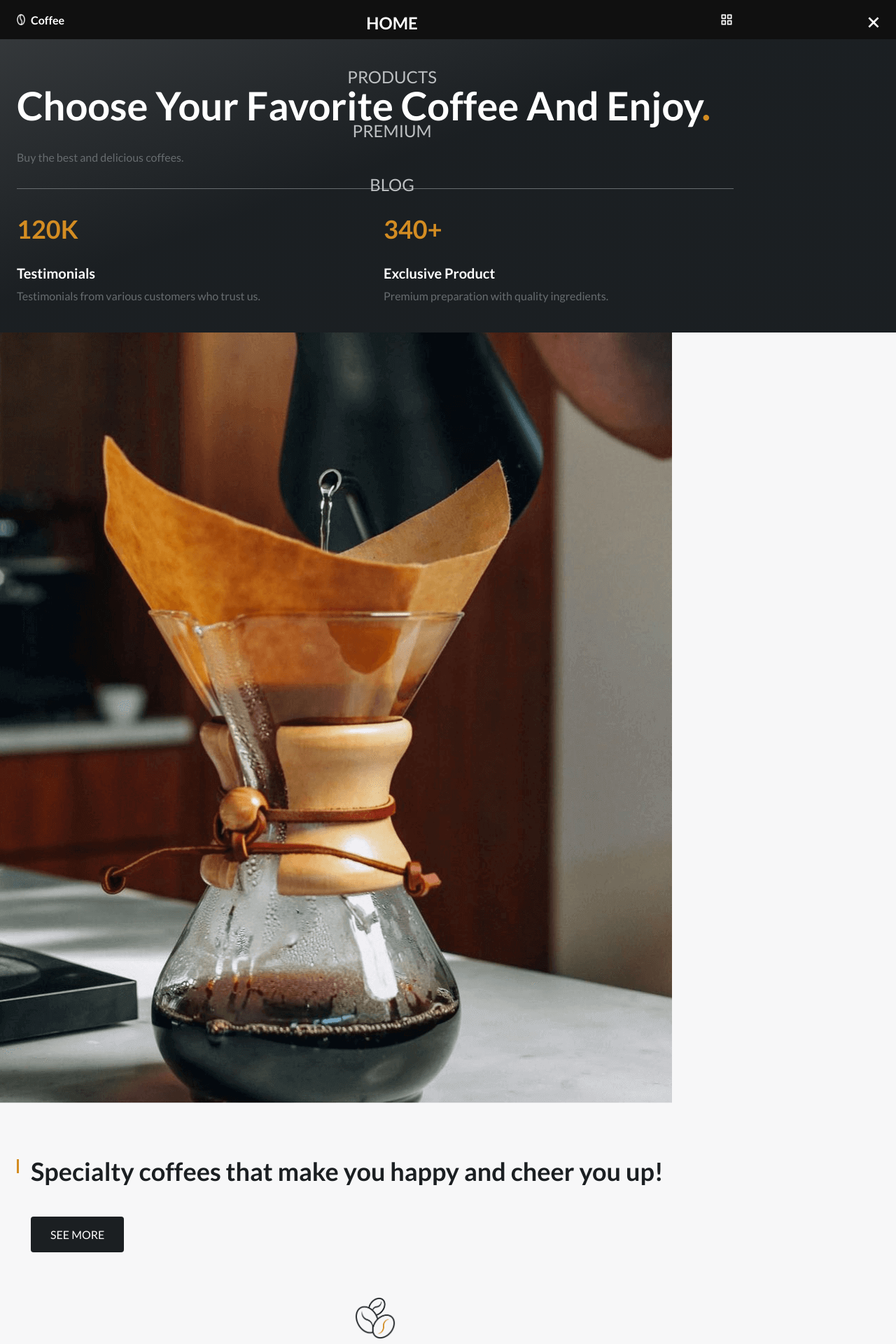
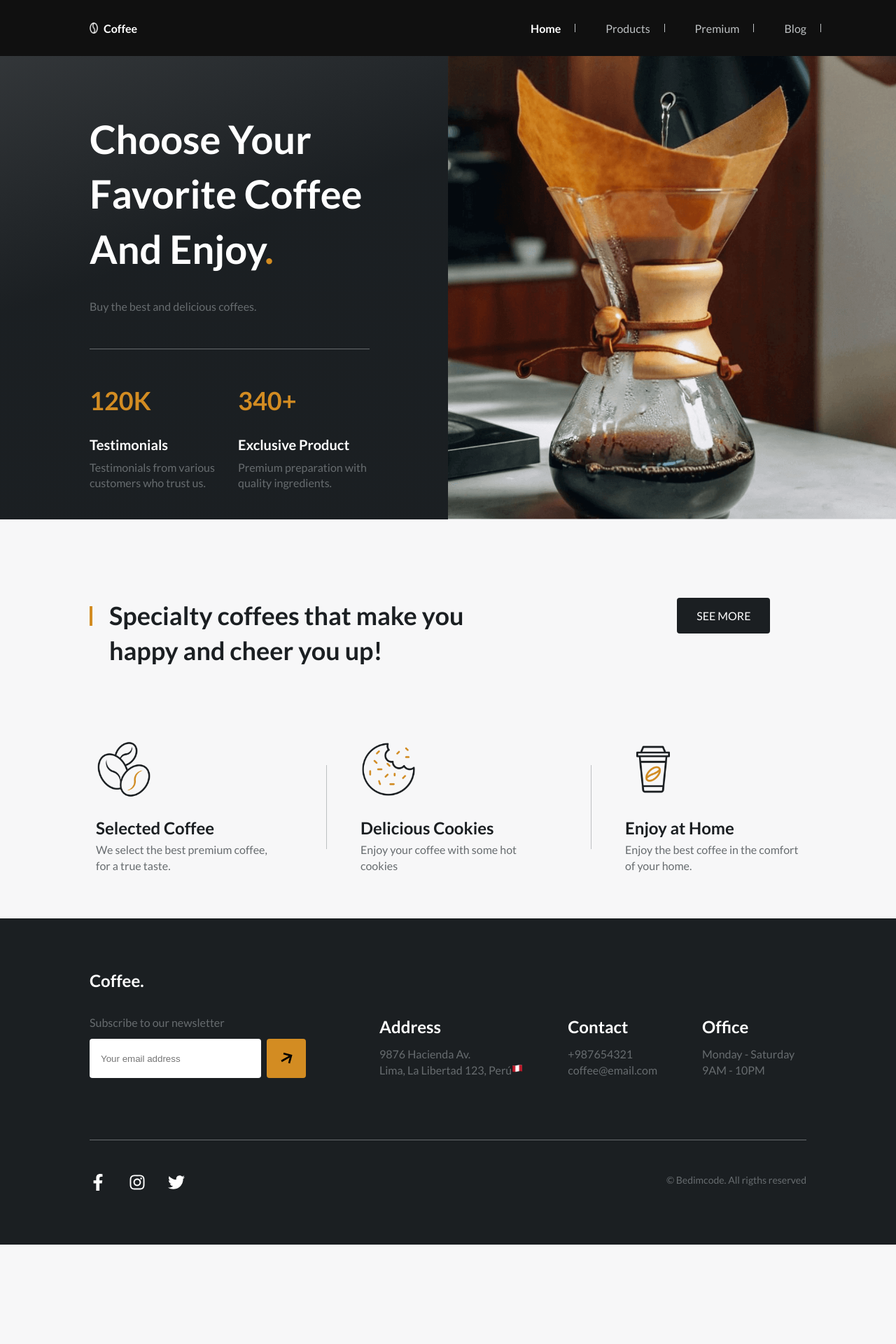
Before and after one commit to AugustoTI/coffee-website, a Next.js app: page / in a window 1280 px wide. Shown: the top 1920 px of the page at 70% size. After the commit the page ends 1778 px from the top, so only its background shows below. Built offline with nearby package versions, Linux system fonts and the light colour scheme.

Commit message:
applying responsive design

```diff
--- a/src/components/Footer/styles.ts
+++ b/src/components/Footer/styles.ts
@@ -4,6 +4,47 @@ export const Wrapper = styled.footer`
   ${() => css`
     background: var(--black-color);
     padding: 4.5rem 0 2.5rem;
+
+    @media screen and (min-width: 576px) {
+      ${FooterNewsletter} {
+        width: 350px;
+      }
+    }
+
+    @media screen and (min-width: 767px) {
+      ${FooterContent} {
+        grid-template-columns: repeat(2, 1fr);
+        align-items: center;
+      }
+    }
+
+    @media screen and (min-width: 1072px) {
+      ${FooterContent} {
+        grid-template-columns: repeat(4, max-content);
+        column-gap: 4rem;
+        padding-bottom: 5.5rem;
+      }
+
+      ${FooterGroup} {
+        margin-top: 3rem;
+        justify-content: space-between;
+        flex-direction: row;
+
+        ul {
+          column-gap: 2rem;
+
+          a {
+            font-size: 1.5rem;
+          }
+        }
+      }
+
+      ${FooterContainer} {
+        h1 {
+          font-size: var(--h2-font-size);
+        }
+      }
+    }
   `}
 `
 
--- a/src/components/Header/styles.ts
+++ b/src/components/Header/styles.ts
@@ -1,4 +1,5 @@
 import styled, { css } from 'styled-components'
+import { LinkElement } from '../LinkActive/styles'
 
 interface HeaderContainerProps {
   backgroundActive: boolean
@@ -38,6 +39,41 @@ export const Container = styled.header<HeaderContainerProps>`
     z-index: var(--z-fixed);
     transition: background 0.2s;
     ${handleChangeBackground(backgroundActive)}
+
+    @media screen and (min-width: 767px) {
+      ${HeaderNav} {
+        height: calc(var(--header-height) + 1.5rem);
+      }
+
+      ${HeaderButtonClose}, ${HeaderButtonOpen} {
+        display: none;
+      }
+
+      ${HeaderNavMenu} ul {
+        flex-direction: row;
+        padding-top: 0;
+        column-gap: 4rem;
+      }
+
+      ${LinkElement} {
+        position: relative;
+        font-size: var(--normal-font-size);
+        text-transform: initial;
+        color: ${backgroundActive && 'var(--text-color)'};
+
+        &::after {
+          content: '';
+          position: absolute;
+          width: 1px;
+          height: 12px;
+          background: var(--text-color-light);
+          transform: translateX(1.25rem);
+          top: 0;
+          bottom: 0;
+          margin: auto 0;
+        }
+      }
+    }
   `}
 `
 
--- a/src/components/Specialty/styles.ts
+++ b/src/components/Specialty/styles.ts
@@ -1,7 +1,51 @@
 import styled, { css } from 'styled-components'
 
 export const Wrapper = styled.div`
-  ${() => css``}
+  ${() => css`
+    @media screen and (min-width: 576px) {
+      ${SpecialtyCategory} {
+        grid-template-columns: repeat(2, 200px);
+        column-gap: 3rem;
+      }
+    }
+
+    @media screen and (min-width: 1072px) {
+      ${SpecialtyBox} {
+        display: grid;
+        grid-template-columns: 2fr 0.5fr;
+      }
+
+      ${SpecialtyCategoryGroup} {
+        text-align: initial;
+
+        img {
+          width: 80px;
+          margin-bottom: 1.5rem;
+        }
+
+        &:not(&:last-child) {
+          position: relative;
+
+          &::before {
+            content: '';
+            width: 1px;
+            height: 120px;
+            position: absolute;
+            background: var(--text-color-light);
+            right: -5rem;
+            top: 0;
+            bottom: 0;
+            margin: auto 0;
+          }
+        }
+      }
+
+      ${SpecialtyCategory} {
+        grid-template-columns: repeat(3, 250px);
+        column-gap: 8rem;
+      }
+    }
+  `}
 `
 
 export const SpecialtyContainer = styled.div`
@@ -29,13 +73,16 @@ export const SpecialtyCategory = styled.div`
 export const SpecialtyCategoryGroup = styled.div`
   ${() => css`
     text-align: center;
+
     &:hover img {
       transform: translateY(-0.25rem);
     }
+
     h3 {
       font-size: var(--h2-font-size);
       margin-bottom: 0.25rem;
     }
+
     img {
       width: 60px;
       margin-bottom: 1rem;
--- a/src/pages/premium/index.tsx
+++ b/src/pages/premium/index.tsx
@@ -11,7 +11,7 @@ const Premium: NextPage = () => {
         <title>Coffee | Premium</title>
       </Head>
       <S.Wrapper className="section">
-        <S.PremiumContainer className="container">
+        <div className="container">
           <h2 className="section_title">
             We offer a premium and better quality preparation just for you!
           </h2>
@@ -38,7 +38,7 @@ const Premium: NextPage = () => {
               </S.PremiumButtons>
             </S.PremiumData>
           </S.PremiumContent>
-        </S.PremiumContainer>
+        </div>
       </S.Wrapper>
       <Logos />
     </>
--- a/src/pages/products/index.tsx
+++ b/src/pages/products/index.tsx
@@ -29,7 +29,7 @@ const Products = () => {
         <title>Coffee | Products</title>
       </Head>
       <S.Wrapper className="section">
-        <S.ProductsContainer className="container">
+        <div className="container">
           <h2 className="section_title">Choose our delicious and best products</h2>
           <S.ProductsFilters>
             <li
@@ -67,7 +67,7 @@ const Products = () => {
               />
             ))}
           </S.ProductsContentGrid>
-        </S.ProductsContainer>
+        </div>
       </S.Wrapper>
     </>
   )
--- a/src/styles/Home.ts
+++ b/src/styles/Home.ts
@@ -4,6 +4,44 @@ export const Wrapper = styled.section`
   ${() => css`
     && {
       gap: 0;
+    }
+
+    @media screen and (max-width: 320px) {
+      ${HomeContent} {
+        margin-left: 1rem;
+        margin-right: 1rem;
+      }
+    }
+
+    @media screen and (min-width: 767px) {
+      grid-template-columns: repeat(2, 1fr);
+      align-items: stretch;
+    }
+
+    @media screen and (min-width: 1040px) {
+      ${HomeContent} {
+        max-width: 400px;
+        margin-right: 7rem;
+        margin-left: auto;
+      }
+    }
+
+    @media screen and (min-width: 1200px) {
+      ${HomeContainer} {
+        padding-top: 10rem;
+      }
+
+      ${HomeData} {
+        padding-top: 3rem;
+      }
+
+      ${HomeContent} > h1 {
+        margin-bottom: 2rem;
+      }
+
+      ${HomeContent} > p {
+        margin-bottom: 3rem;
+      }
     }
   `}
 `
--- a/src/styles/global.ts
+++ b/src/styles/global.ts
@@ -122,9 +122,8 @@ export const GlobalStyles = createGlobalStyle`
     font-size: var(--h1-font-size);
     padding-left: 1.25rem;
     margin-bottom: 2.5rem;
-  }
 
-  .section_title::before {
+    &::before {
       content: '';
       position: absolute;
       top: 8px;
@@ -133,6 +132,8 @@ export const GlobalStyles = createGlobalStyle`
       height: 20px;
       background-color: var(--first-color);
     }
+  }
+
 
   .button {
     display: inline-block;
@@ -143,4 +144,28 @@ export const GlobalStyles = createGlobalStyle`
     font-size: var(--normal-font-size);
     text-transform: uppercase;
   }
+
+  @media screen and (min-width: 767px) {
+    .section {
+      padding: 7rem 0 4rem;
+    }
+  }
+
+  @media screen and (min-width: 1072px) {
+    .container {
+      margin-left: auto;
+      margin-right: auto;
+    }
+
+    .section_title {
+      padding-right: 15rem;
+      padding-left: 1.75rem;
+
+      &::before {
+        height: 28px;
+        width: 4px;
+        top: 12px;
+      }
+    }
+  }
 `
```
Also changed, not shown: src/components/Logos/styles.ts (+11 -0 lines), src/styles/blog.ts (+20 -1 lines), src/styles/premium.ts (+47 -4 lines), src/styles/products.ts (+59 -4 lines). Lines whose indentation alone changed are shown as unchanged.
